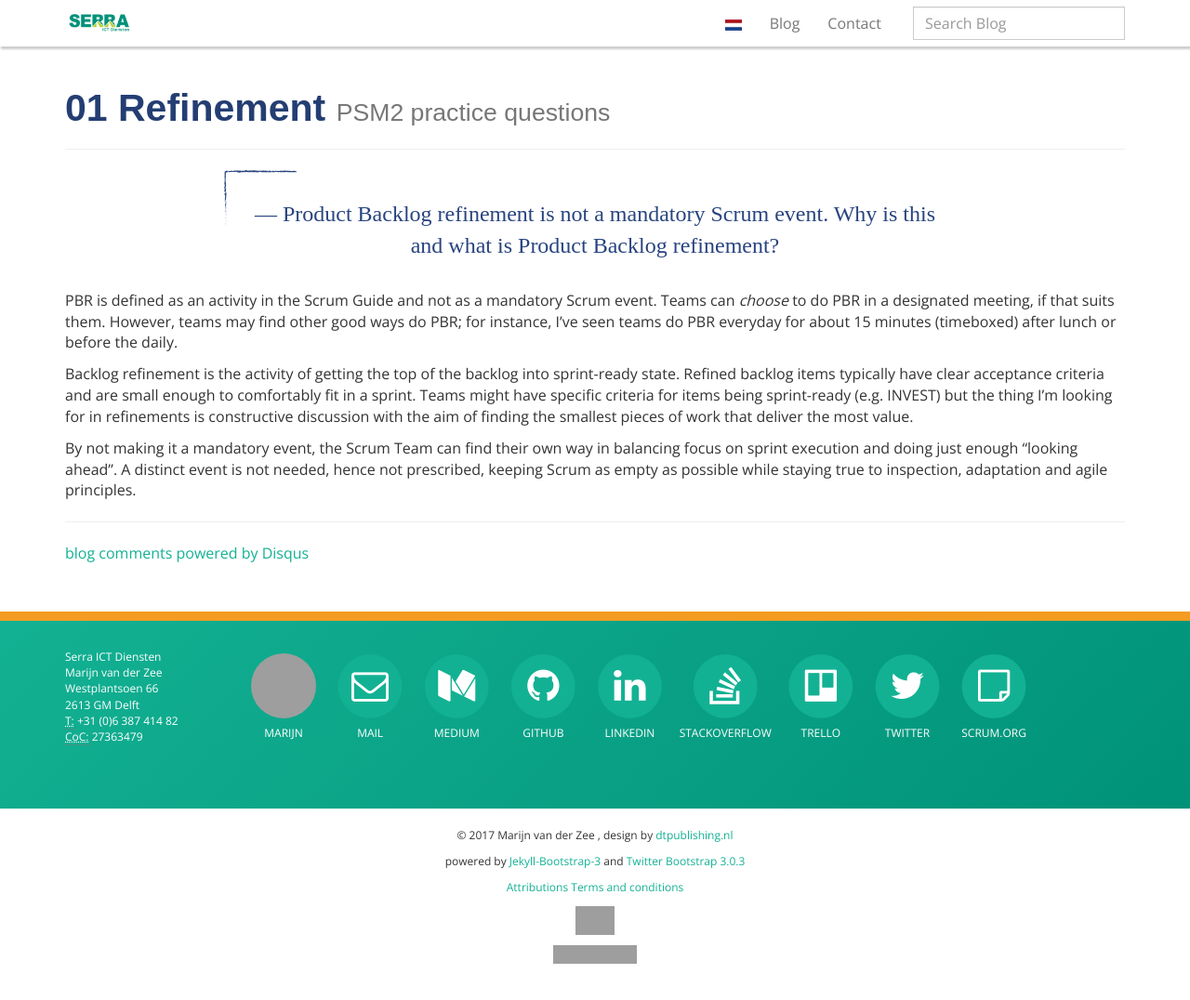
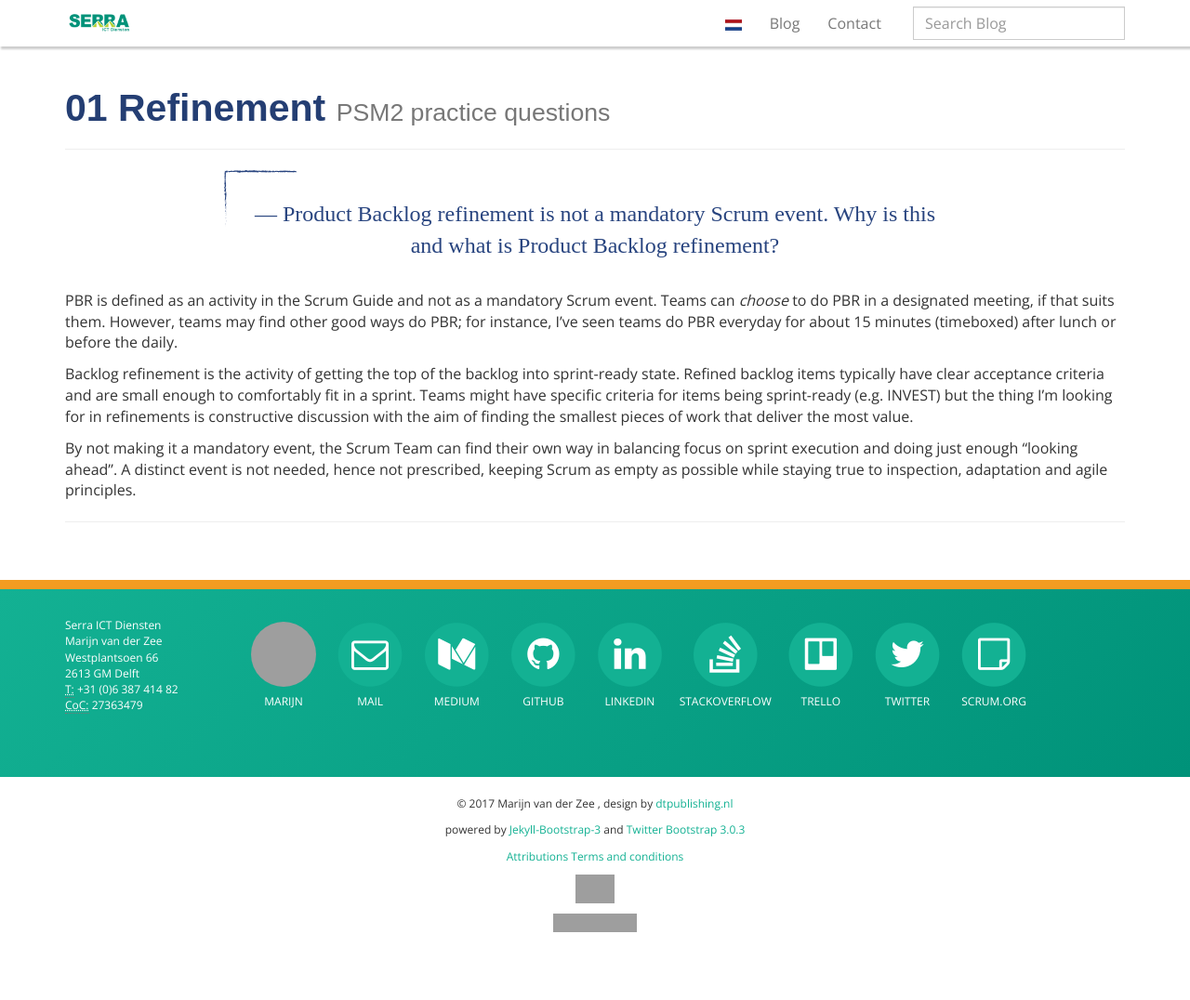
Before and after one commit to serraict/serraict.github.io, a Jekyll site: the page built from pages/psm2/01_refinement.md, in a window 1280 px wide and 1097 px high. Shown: the top 1076 px of the window at 93% size. Built offline with Jekyll 4.4.1, drawn with Linux system fonts in a browser that asks for light colours; nearby versions of some CDN libraries; some web fonts are replaced; comment, search, counter and statistics services are not loaded; grey boxes are pictures that could not be loaded.

Commit message:
Disable comments
Nobody uses them ...

```diff
--- a/_config.yml
+++ b/_config.yml
@@ -90,9 +90,9 @@ JB :
   # Set 'provider' to false to turn commenting off globally.
   #
   comments :
-    provider : disqus
-    disqus :
-      short_name : serraict
+    provider : false
+    # disqus :
+    #   short_name : serraict
   #   livefyre :
   #     site_id : 123
   #   intensedebate :
```
